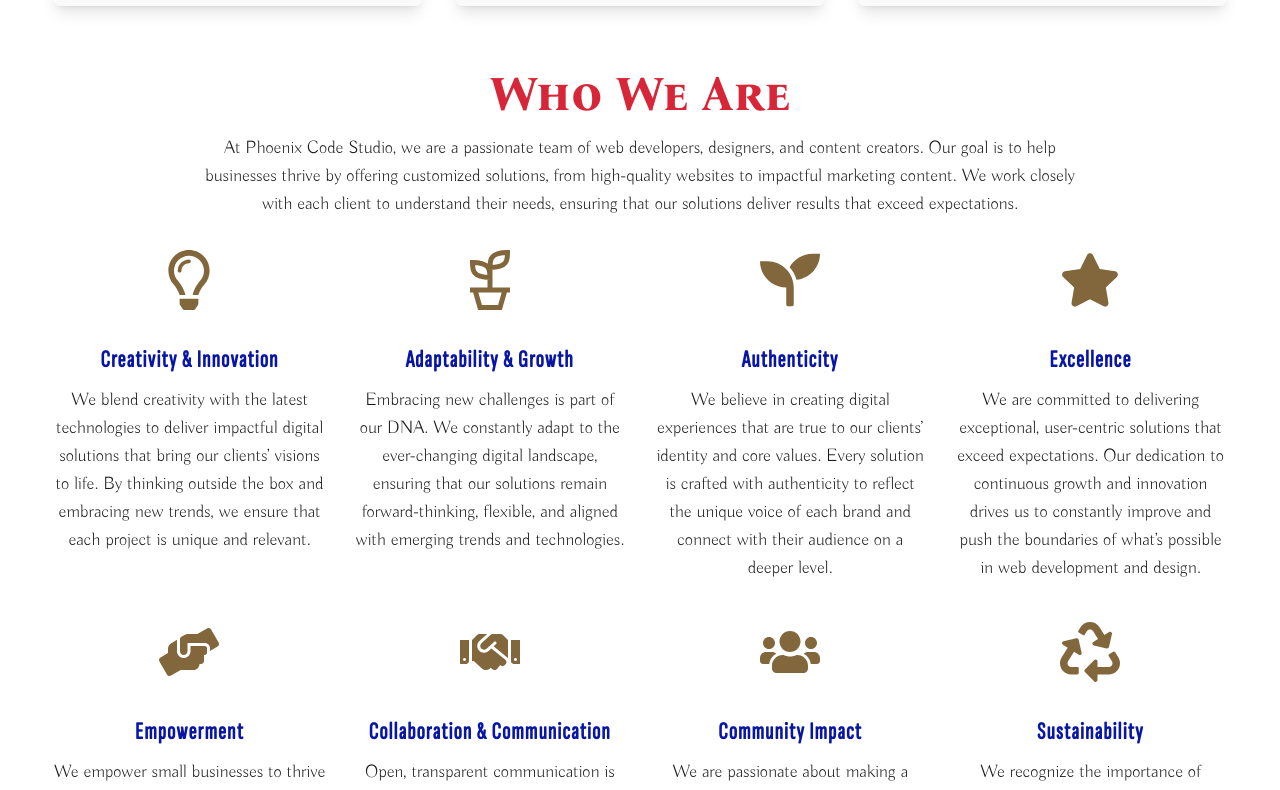
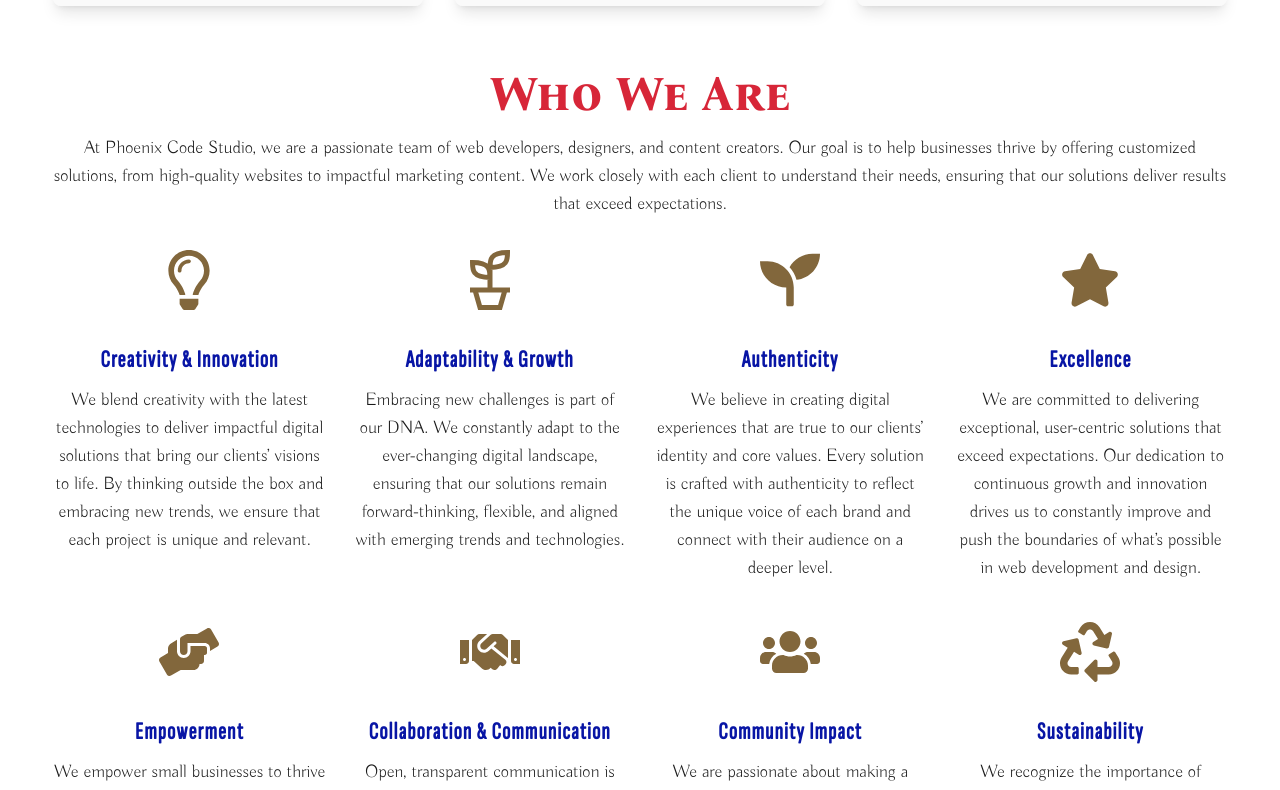
Before and after one commit to tmchuynh/phoenix-code-studio, a Next.js app: page / in a window 1280 px wide. Shown: the part 1280-2070 px from the top of the page. Built offline with nearby package versions, Linux system fonts and the light colour scheme.

Commit message:
fix width

```diff
--- a/src/components/AboutSection.tsx
+++ b/src/components/AboutSection.tsx
@@ -15,7 +15,7 @@
       <h2 className="text-3xl md:text-4xl lg:text-5xl font-bold text-primary mb-4 text-center">
         Who We Are
       </h2>
-      <p className="text-lg text-center max-w-4xl mx-auto mb-8">
+      <p className="text-lg text-center mx-auto mb-8">
         At Phoenix Code Studio, we are a passionate team of web developers,
         designers, and content creators. Our goal is to help businesses thrive
         by offering customized solutions, from high-quality websites to
```
